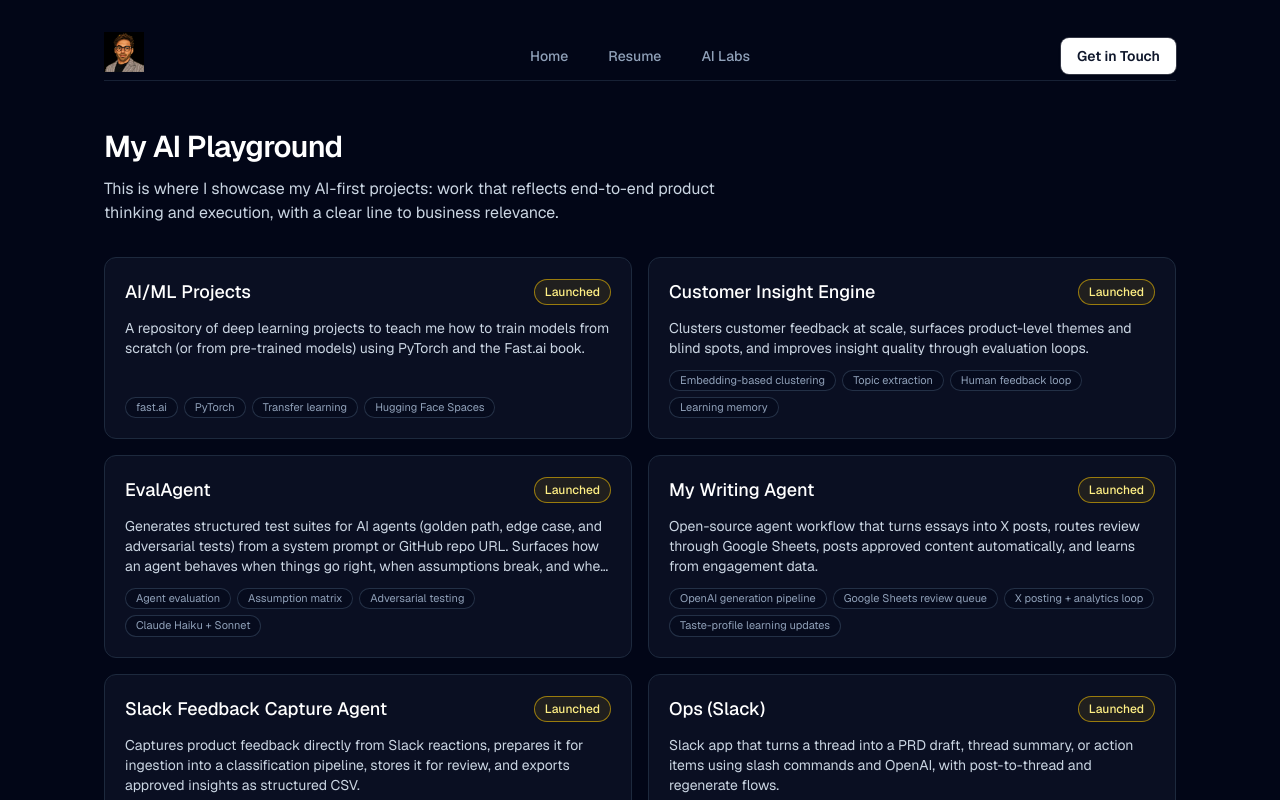
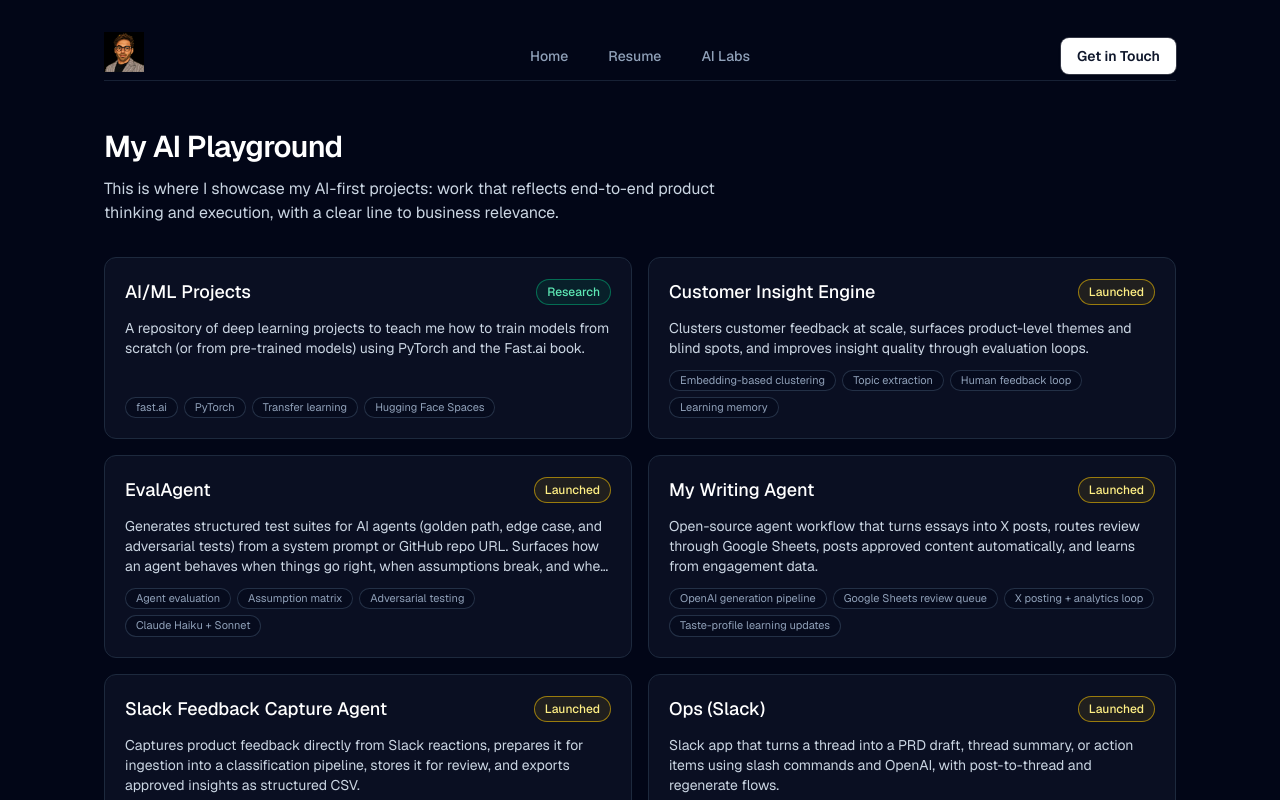
Before and after one commit to nathanhirsch/vitrine, a Next.js app: page /ai-labs in a window 1280 px wide. Shown: the top 800 px of the page. Built offline with nearby package versions, Linux system fonts and the light colour scheme.

Commit message:
Add Research status with green pill to AI/ML Projects card

```diff
--- a/src/app/ai-labs/page.tsx
+++ b/src/app/ai-labs/page.tsx
@@ -4,7 +4,7 @@ import Link from "next/link";
 type Project = {
   title: string;
   description: string;
-  status: "Coming Soon" | "Launched";
+  status: "Coming Soon" | "Launched" | "Research";
   href?: string;
   skills: string[];
 };
@@ -14,7 +14,7 @@ const projects: Project[] = [
     title: "AI/ML Projects",
     description:
       "A repository of deep learning projects to teach me how to train models from scratch (or from pre-trained models) using PyTorch and the Fast.ai book.",
-    status: "Launched",
+    status: "Research",
     href: "/ai-labs/fastai",
     skills: [
       "fast.ai",
@@ -192,6 +192,8 @@ export default function AILabsPage() {
                   className={
                     project.status === "Launched"
                       ? "shrink-0 rounded-full border border-yellow-400/55 bg-yellow-500/10 px-2.5 py-1 text-xs font-medium text-yellow-200"
+                      : project.status === "Research"
+                      ? "shrink-0 rounded-full border border-emerald-500/50 bg-emerald-500/10 px-2.5 py-1 text-xs font-medium text-emerald-300"
                       : "shrink-0 rounded-full border border-violet-500/40 bg-violet-500/10 px-2.5 py-1 text-xs font-medium text-violet-300"
                   }
                 >
@@ -221,6 +223,8 @@ export default function AILabsPage() {
                   className={
                     project.status === "Launched"
                       ? "shrink-0 rounded-full border border-yellow-400/55 bg-yellow-500/10 px-2.5 py-1 text-xs font-medium text-yellow-200"
+                      : project.status === "Research"
+                      ? "shrink-0 rounded-full border border-emerald-500/50 bg-emerald-500/10 px-2.5 py-1 text-xs font-medium text-emerald-300"
                       : "shrink-0 rounded-full border border-violet-500/40 bg-violet-500/10 px-2.5 py-1 text-xs font-medium text-violet-300"
                   }
                 >
```
